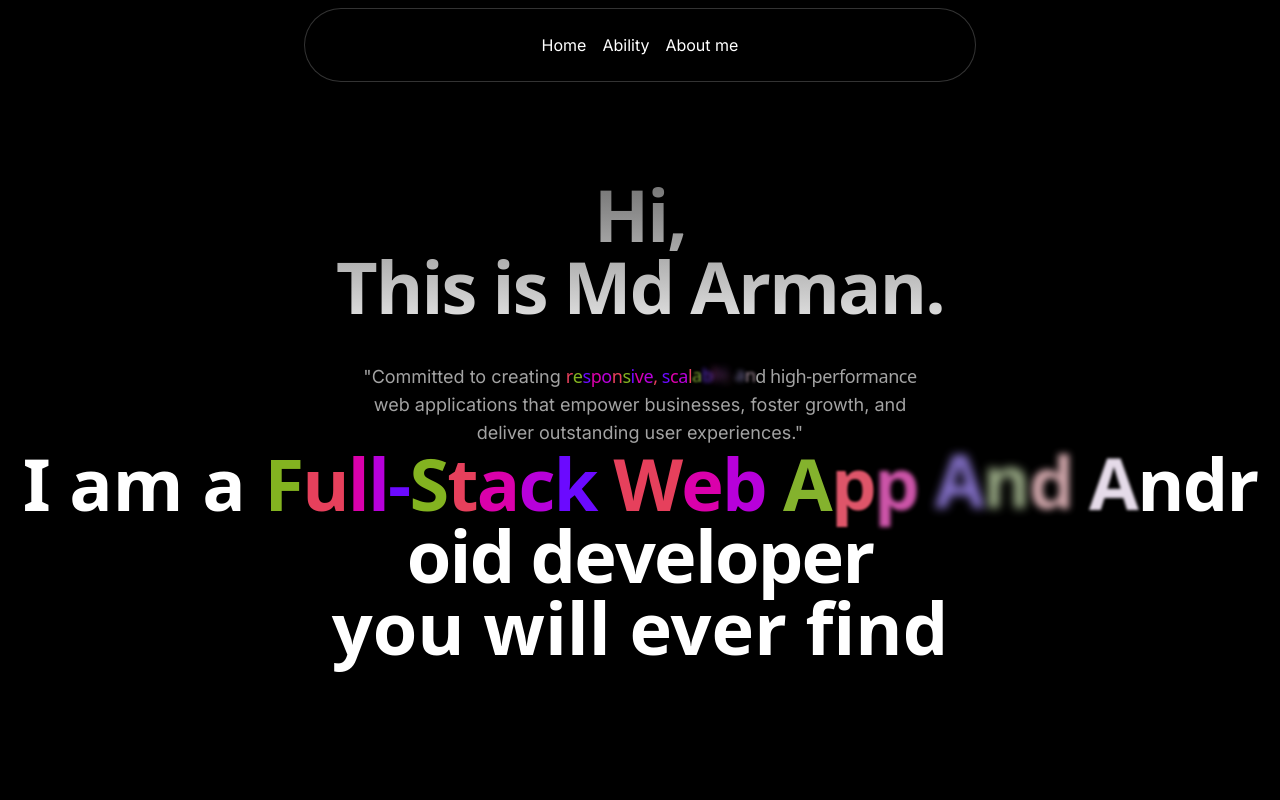
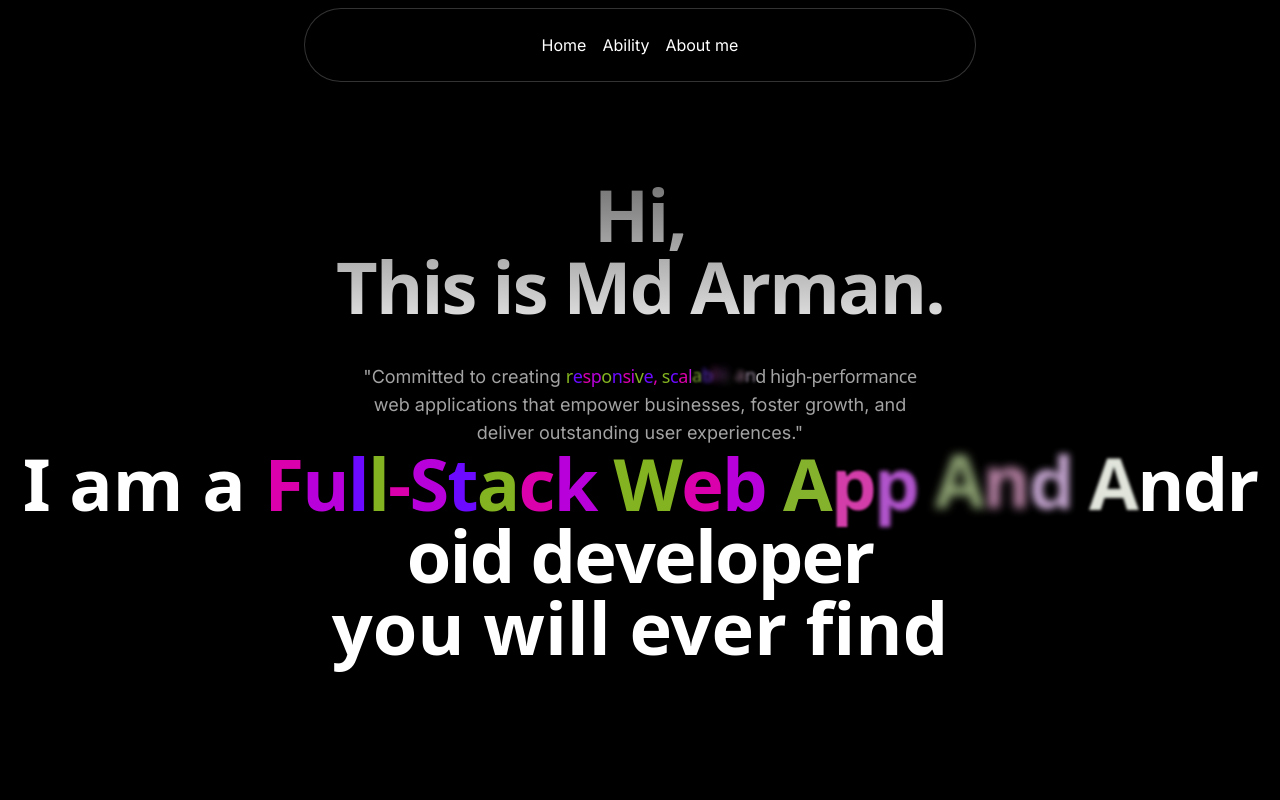
Before and after one commit to Arman8957/arman_porfolio, a Next.js app: page / in a window 1280 px wide. Shown: the top 800 px of the page. Built offline with nearby package versions, Linux system fonts and the light colour scheme.

Commit message:
rgb updated

```diff
--- a/src/components/ui/colourful-text.tsx
+++ b/src/components/ui/colourful-text.tsx
@@ -12,7 +12,7 @@ export function ColourfulText({ text }: { text: string }) {
     "rgb(107, 10, 255)",// blue
     "rgb(183, 0, 218)",
     "rgb(218, 0, 171)",
-    "rgb(230, 64, 92)",//red
+    //"rgb(230, 64, 92)",//red
     // "rgb(232, 98, 63)",
     // "rgb(249, 129, 47)",//yellow
   ];
```
